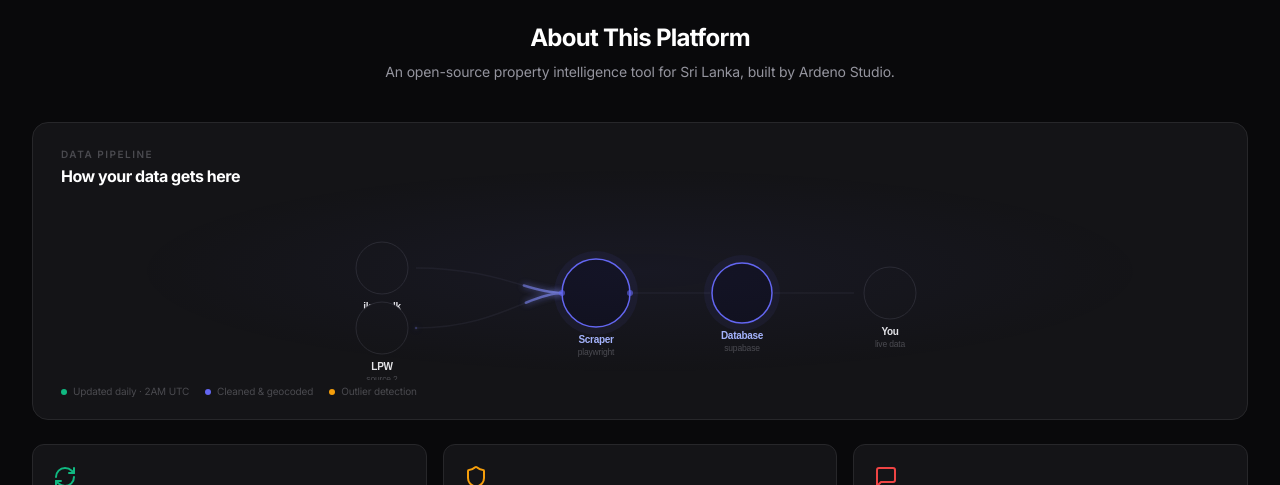
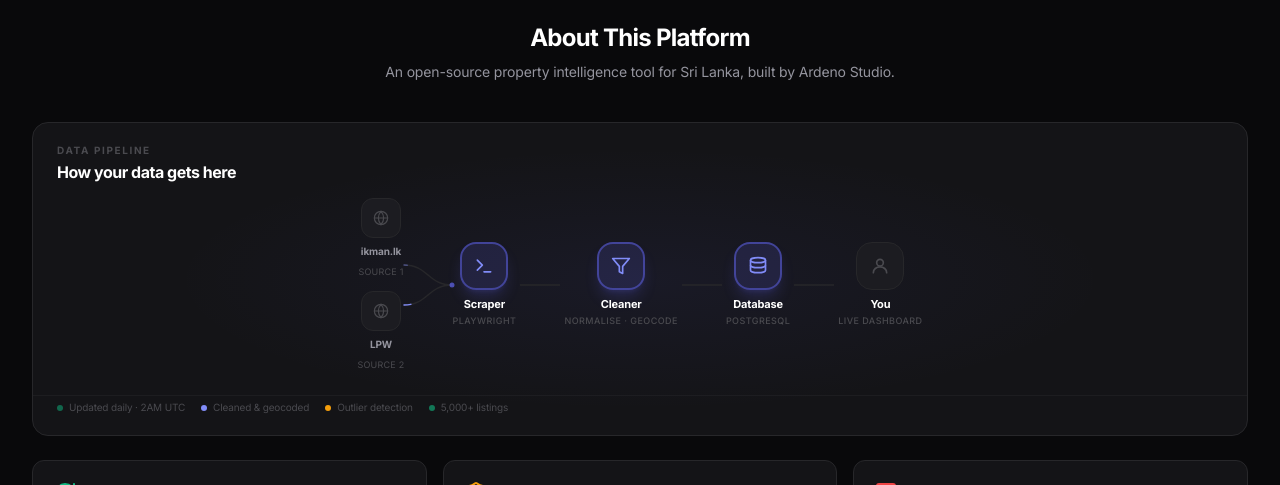
Before and after one commit to ArdenoStudio/sri-lanka-property-price-intelligence-platform, a React (Vite) app in the folder dashboard/: page / in a window 1280 px wide. Shown: the part 1920-2405 px from the top of the page. Built offline with nearby package versions, Linux system fonts and the light colour scheme; no server answers.

Commit message:
redesign: replace emoji node graph with clean SVG icon pipeline flow

```diff
--- a/dashboard/src/components/DataFlowBeam.tsx
+++ b/dashboard/src/components/DataFlowBeam.tsx
@@ -1,203 +1,250 @@
 import { useEffect, useRef } from 'react';
 
-/* ─── Animated beam along a path ─────────────────────────────────────── */
-interface BeamProps {
-  d: string;
-  duration: number;
-  delay?: number;
-}
-
-function Beam({ d, duration, delay = 0 }: BeamProps) {
-  const ref = useRef<SVGPathElement>(null);
-
+/* ─── Animated SVG connector line ────────────────────────────────────── */
+function AnimatedLine({ delay = 0 }: { delay?: number }) {
+  const ref = useRef<SVGLineElement>(null);
   useEffect(() => {
     const el = ref.current;
     if (!el) return;
-    const len = el.getTotalLength();
-    const dash = Math.min(len * 0.25, 60);
-    el.style.strokeDasharray = `${dash} ${len - dash}`;
-    el.style.strokeDashoffset = `${len}`;
-    el.style.animation = `beam-travel ${duration}s ${delay}s linear infinite`;
-  }, [duration, delay]);
+    el.style.strokeDasharray = '4 4';
+    el.style.strokeDashoffset = '24';
+    el.style.animation = `dfb-dash ${1.6}s ${delay}s linear infinite`;
+  }, [delay]);
 
   return (
-    <g>
-      {/* dim track */}
-      <path d={d} stroke="#1e1e24" strokeWidth="1.5" fill="none" />
-      {/* glowing traveller */}
-      <path
-        ref={ref}
-        d={d}
-        stroke="url(#beamGrad)"
-        strokeWidth="2.5"
-        strokeLinecap="round"
-        fill="none"
-        filter="url(#softGlow)"
-      />
-    </g>
+    <svg width="40" height="2" viewBox="0 0 40 2" fill="none"
+      className="flex-shrink-0 self-center mx-1"
+      style={{ overflow: 'visible' }}>
+      <defs>
+        <linearGradient id={`lg-${delay}`} x1="0" y1="0" x2="1" y2="0">
+          <stop offset="0%"   stopColor="#6366f1" stopOpacity="0.2" />
+          <stop offset="50%"  stopColor="#818cf8" stopOpacity="1" />
+          <stop offset="100%" stopColor="#6366f1" stopOpacity="0.2" />
+        </linearGradient>
+      </defs>
+      {/* static track */}
+      <line x1="0" y1="1" x2="40" y2="1" stroke="#27272a" strokeWidth="1.5" />
+      {/* travelling pulse */}
+      <line ref={ref} x1="0" y1="1" x2="40" y2="1"
+        stroke={`url(#lg-${delay})`} strokeWidth="1.5" strokeLinecap="round" />
+    </svg>
   );
 }
 
-/* ─── Node circle ─────────────────────────────────────────────────────── */
-interface NodeProps {
-  cx: number; cy: number; r: number;
-  label: string; sub?: string;
-  emoji: string;
+/* ─── Node card ───────────────────────────────────────────────────────── */
+interface NodeCardProps {
+  icon: React.ReactNode;
+  label: string;
+  sub: string;
   accent?: boolean;
-  large?: boolean;
+  animDelay?: number;
 }
 
-function Node({ cx, cy, r, label, sub, emoji, accent, large }: NodeProps) {
-  const fs = large ? 18 : 14;
+function NodeCard({ icon, label, sub, accent, animDelay = 0 }: NodeCardProps) {
   return (
-    <g>
-      {/* outer glow ring */}
-      {accent && (
-        <circle cx={cx} cy={cy} r={r + 8} fill="rgba(99,102,241,0.07)" />
-      )}
-      {/* border ring */}
-      <circle
-        cx={cx} cy={cy} r={r}
-        fill={accent ? '#0f0f1a' : '#141417'}
-        stroke={accent ? '#6366f1' : '#2a2a30'}
-        strokeWidth={accent ? 1.5 : 1}
-      />
-      {/* emoji icon */}
-      <text
-        x={cx} y={cy + fs * 0.38}
-        textAnchor="middle"
-        fontSize={fs}
-        style={{ userSelect: 'none' }}
-      >{emoji}</text>
-      {/* label below */}
-      <text
-        x={cx} y={cy + r + 16}
-        textAnchor="middle"
-        fill={accent ? '#a5b4fc' : '#e4e4e7'}
-        fontSize="10"
-        fontWeight="600"
-        fontFamily="Geist, sans-serif"
-        letterSpacing="-0.3"
-      >{label}</text>
-      {sub && (
-        <text
-          x={cx} y={cy + r + 28}
-          textAnchor="middle"
-          fill="#4a4a4f"
-          fontSize="8.5"
-          fontFamily="Geist, sans-serif"
-        >{sub}</text>
-      )}
-    </g>
+    <div
+      className="flex flex-col items-center gap-2"
+      style={{ animation: `dfb-fadein 0.5s ${animDelay}s both` }}
+    >
+      <div className={`w-12 h-12 rounded-2xl flex items-center justify-center transition-all ${
+        accent
+          ? 'bg-accent/15 border-2 border-accent/50 shadow-lg shadow-accent/20'
+          : 'bg-bg-card-hover border border-border'
+      }`}>
+        <div className={accent ? 'text-accent-light' : 'text-text-muted'}>
+          {icon}
+        </div>
+      </div>
+      <div className="text-center">
+        <p className={`text-[11px] font-bold leading-tight ${accent ? 'text-white' : 'text-text-primary'}`}>
+          {label}
+        </p>
+        <p className="text-[9px] text-text-muted mt-0.5 uppercase tracking-wider font-medium">
+          {sub}
+        </p>
+      </div>
+    </div>
   );
 }
 
-/* ─── Main component ──────────────────────────────────────────────────── */
+/* ─── Source stacked pair ─────────────────────────────────────────────── */
+function SourcePair() {
+  return (
+    <div className="flex flex-col gap-3" style={{ animation: 'dfb-fadein 0.5s 0s both' }}>
+      {[
+        { label: 'ikman.lk', sub: 'source 1' },
+        { label: 'LPW',      sub: 'source 2' },
+      ].map(({ label, sub }) => (
+        <div key={label} className="flex flex-col items-center gap-1.5">
+          <div className="w-10 h-10 rounded-xl bg-bg-card-hover border border-border flex items-center justify-center text-text-muted">
+            <svg width="16" height="16" viewBox="0 0 24 24" fill="none">
+              <circle cx="12" cy="12" r="10" stroke="currentColor" strokeWidth="1.8"/>
+              <path d="M2 12h20M12 2a15.3 15.3 0 0 1 4 10 15.3 15.3 0 0 1-4 10 15.3 15.3 0 0 1-4-10 15.3 15.3 0 0 1 4-10z" stroke="currentColor" strokeWidth="1.8"/>
+            </svg>
+          </div>
+          <p className="text-[10px] font-bold text-text-secondary">{label}</p>
+          <p className="text-[9px] text-text-muted uppercase tracking-wide">{sub}</p>
+        </div>
+      ))}
+    </div>
+  );
+}
+
+/* ─── Fork connector (two lines merging into one) ─────────────────────── */
+function ForkConnector() {
+  const r1 = useRef<SVGPathElement>(null);
+  const r2 = useRef<SVGPathElement>(null);
+
+  useEffect(() => {
+    [r1, r2].forEach((ref, i) => {
+      const el = ref.current;
+      if (!el) return;
+      const len = el.getTotalLength();
+      el.style.strokeDasharray = `${len * 0.3} ${len}`;
+      el.style.strokeDashoffset = `${len}`;
+      el.style.animation = `dfb-beam 2s ${i * 0.9}s linear infinite`;
+    });
+  }, []);
+
+  return (
+    <svg width="48" height="80" viewBox="0 0 48 80" fill="none"
+      className="flex-shrink-0 self-center" style={{ overflow: 'visible' }}>
+      {/* static tracks */}
+      <path d="M0 20 C24 20 24 40 48 40" stroke="#27272a" strokeWidth="1.5" fill="none" />
+      <path d="M0 60 C24 60 24 40 48 40" stroke="#27272a" strokeWidth="1.5" fill="none" />
+      {/* animated beams */}
+      <path ref={r1} d="M0 20 C24 20 24 40 48 40" stroke="#818cf8" strokeWidth="1.5" strokeLinecap="round" fill="none" />
+      <path ref={r2} d="M0 60 C24 60 24 40 48 40" stroke="#818cf8" strokeWidth="1.5" strokeLinecap="round" fill="none" />
+      <circle cx="48" cy="40" r="2.5" fill="#6366f1" opacity="0.7" />
+    </svg>
+  );
+}
+
+/* ─── Main export ─────────────────────────────────────────────────────── */
 export function DataFlowBeam() {
   return (
     <div className="relative rounded-2xl overflow-hidden border border-border bg-bg-card">
       <style>{`
-        @keyframes beam-travel {
-          0%   { stroke-dashoffset: var(--len, 300); opacity: 0   }
-          8%   { opacity: 1 }
-          92%  { opacity: 1 }
-          100% { stroke-dashoffset: 0; opacity: 0 }
+        @keyframes dfb-dash {
+          to { stroke-dashoffset: 0; }
+        }
+        @keyframes dfb-beam {
+          0%   { stroke-dashoffset: 300; opacity: 0; }
+          10%  { opacity: 1; }
+          90%  { opacity: 1; }
+          100% { stroke-dashoffset: 0;   opacity: 0; }
+        }
+        @keyframes dfb-fadein {
+          from { opacity: 0; transform: translateY(8px); }
+          to   { opacity: 1; transform: translateY(0); }
+        }
+        @keyframes dfb-pulse {
+          0%, 100% { opacity: 0.5; transform: scale(1); }
+          50%      { opacity: 1;   transform: scale(1.15); }
         }
       `}</style>
 
-      {/* subtle radial glow backdrop */}
-      <div
-        className="absolute inset-0 pointer-events-none"
-        style={{
-          background:
-            'radial-gradient(ellipse 60% 50% at 50% 50%, rgba(99,102,241,0.06) 0%, transparent 70%)',
-        }}
-      />
+      {/* ambient glow */}
+      <div className="absolute inset-0 pointer-events-none"
+        style={{ background: 'radial-gradient(ellipse 55% 60% at 50% 50%, rgba(99,102,241,0.07) 0%, transparent 70%)' }} />
 
       {/* header */}
-      <div className="relative px-7 pt-6 pb-1">
-        <p className="text-[10px] font-semibold uppercase tracking-[0.15em] text-text-muted mb-1">
-          Data Pipeline
-        </p>
-        <h4 className="text-base font-bold leading-tight">
-          How your data gets here
-        </h4>
+      <div className="relative px-6 pt-5 pb-4">
+        <p className="text-[10px] font-bold uppercase tracking-[0.16em] text-text-muted mb-1">Data Pipeline</p>
+        <h4 className="text-base font-bold leading-tight">How your data gets here</h4>
       </div>
 
-      {/* diagram */}
-      <svg
-        viewBox="0 0 660 190"
-        width="100%"
-        height="190"
-        fill="none"
-        xmlns="http://www.w3.org/2000/svg"
-        style={{ display: 'block' }}
-      >
-        <defs>
-          {/* beam gradient travelling left→right */}
-          <linearGradient id="beamGrad" x1="0%" y1="0%" x2="100%" y2="0%"
-            gradientUnits="userSpaceOnUse">
-            <stop offset="0%"   stopColor="#6366f1" stopOpacity="0" />
-            <stop offset="35%"  stopColor="#818cf8" stopOpacity="0.6" />
-            <stop offset="65%"  stopColor="#a5b4fc" stopOpacity="1" />
-            <stop offset="100%" stopColor="#6366f1" stopOpacity="0" />
-          </linearGradient>
+      {/* flow diagram */}
+      <div className="relative flex items-center justify-center gap-0 px-6 pb-6 overflow-x-auto">
+        <div className="flex items-center gap-0 min-w-max">
 
-          {/* soft glow filter for beam */}
-          <filter id="softGlow" x="-30%" y="-300%" width="160%" height="700%">
-            <feGaussianBlur in="SourceGraphic" stdDeviation="3" result="blur" />
-            <feMerge>
-              <feMergeNode in="blur" />
-              <feMergeNode in="SourceGraphic" />
-            </feMerge>
-          </filter>
+          {/* Sources */}
+          <SourcePair />
 
-          {/* node accent glow */}
-          <filter id="nodeGlow" x="-50%" y="-50%" width="200%" height="200%">
-            <feGaussianBlur in="SourceGraphic" stdDeviation="6" result="blur" />
-            <feMerge>
-              <feMergeNode in="blur" />
-              <feMergeNode in="SourceGraphic" />
-            </feMerge>
-          </filter>
-        </defs>
+          {/* Fork merge */}
+          <ForkConnector />
 
-        {/* ── Beams ─────────────────────────────────────────── */}
-        {/* ikman → Scraper */}
-        <Beam d="M 106 78  C 185 78  220 103 252 103" duration={2.2} delay={0}   />
-        {/* LPW → Scraper */}
-        <Beam d="M 106 138 C 185 138 220 103 252 103" duration={2.2} delay={1.1} />
-        {/* Scraper → Database */}
-        <Beam d="M 320 103 C 355 103 370 103 400 103" duration={1.5} delay={0.5} />
-        {/* Database → You */}
-        <Beam d="M 464 103 C 495 103 512 103 544 103" duration={1.5} delay={1.2} />
+          {/* Scraper */}
+          <NodeCard
+            accent
+            animDelay={0.1}
+            label="Scraper"
+            sub="playwright"
+            icon={
+              <svg width="20" height="20" viewBox="0 0 24 24" fill="none">
+                <polyline points="4 17 10 11 4 5" stroke="currentColor" strokeWidth="2" strokeLinecap="round" strokeLinejoin="round"/>
+                <line x1="12" y1="19" x2="20" y2="19" stroke="currentColor" strokeWidth="2" strokeLinecap="round"/>
+              </svg>
+            }
+          />
 
-        {/* ── Nodes ─────────────────────────────────────────── */}
-        <Node cx={72}  cy={78}  r={26} emoji="🏠" label="ikman.lk"  sub="source 1" />
-        <Node cx={72}  cy={138} r={26} emoji="🌐" label="LPW"        sub="source 2" />
-        <Node cx={286} cy={103} r={34} emoji="⚡" label="Scraper"    sub="playwright" accent large />
-        <Node cx={432} cy={103} r={30} emoji="🗄️" label="Database"   sub="supabase"   accent />
-        <Node cx={580} cy={103} r={26} emoji="✦"  label="You"        sub="live data" />
+          <AnimatedLine delay={0.3} />
 
-        {/* connector dot at merge point */}
-        <circle cx={252} cy={103} r={3} fill="#6366f1" opacity="0.6" />
-        <circle cx={320} cy={103} r={3} fill="#6366f1" opacity="0.6" />
-      </svg>
+          {/* Cleaner */}
+          <NodeCard
+            accent
+            animDelay={0.2}
+            label="Cleaner"
+            sub="normalise · geocode"
+            icon={
+              <svg width="20" height="20" viewBox="0 0 24 24" fill="none">
+                <polygon points="22 3 2 3 10 12.46 10 19 14 21 14 12.46 22 3" stroke="currentColor" strokeWidth="2" strokeLinecap="round" strokeLinejoin="round"/>
+              </svg>
+            }
+          />
+
+          <AnimatedLine delay={0.6} />
+
+          {/* Database */}
+          <NodeCard
+            accent
+            animDelay={0.3}
+            label="Database"
+            sub="postgresql"
+            icon={
+              <svg width="20" height="20" viewBox="0 0 24 24" fill="none">
+                <ellipse cx="12" cy="5" rx="9" ry="3" stroke="currentColor" strokeWidth="2"/>
+                <path d="M3 5v6c0 1.66 4.03 3 9 3s9-1.34 9-3V5" stroke="currentColor" strokeWidth="2"/>
+                <path d="M3 11v6c0 1.66 4.03 3 9 3s9-1.34 9-3v-6" stroke="currentColor" strokeWidth="2"/>
+              </svg>
+            }
+          />
+
+          <AnimatedLine delay={0.9} />
+
+          {/* You */}
+          <NodeCard
+            animDelay={0.4}
+            label="You"
+            sub="live dashboard"
+            icon={
+              <svg width="20" height="20" viewBox="0 0 24 24" fill="none">
+                <circle cx="12" cy="8" r="4" stroke="currentColor" strokeWidth="2"/>
+                <path d="M4 20c0-4 3.58-7 8-7s8 3 8 7" stroke="currentColor" strokeWidth="2" strokeLinecap="round"/>
+              </svg>
+            }
+          />
+        </div>
+      </div>
 
       {/* footer badges */}
-      <div className="relative flex flex-wrap gap-4 px-7 pb-5 pt-1">
+      <div className="relative flex flex-wrap gap-4 px-6 pb-5 pt-1 border-t border-border/50">
         <span className="flex items-center gap-1.5 text-[10px] text-text-muted">
-          <span className="w-1.5 h-1.5 rounded-full bg-success" />
+          <span className="w-1.5 h-1.5 rounded-full bg-success" style={{ animation: 'dfb-pulse 2s ease-in-out infinite' }} />
           Updated daily · 2AM UTC
         </span>
         <span className="flex items-center gap-1.5 text-[10px] text-text-muted">
-          <span className="w-1.5 h-1.5 rounded-full bg-accent" />
+          <span className="w-1.5 h-1.5 rounded-full bg-accent-light" />
           Cleaned &amp; geocoded
         </span>
         <span className="flex items-center gap-1.5 text-[10px] text-text-muted">
           <span className="w-1.5 h-1.5 rounded-full bg-warning" />
           Outlier detection
         </span>
+        <span className="flex items-center gap-1.5 text-[10px] text-text-muted">
+          <span className="w-1.5 h-1.5 rounded-full bg-success/60" />
+          5,000+ listings
+        </span>
       </div>
     </div>
   );
```
